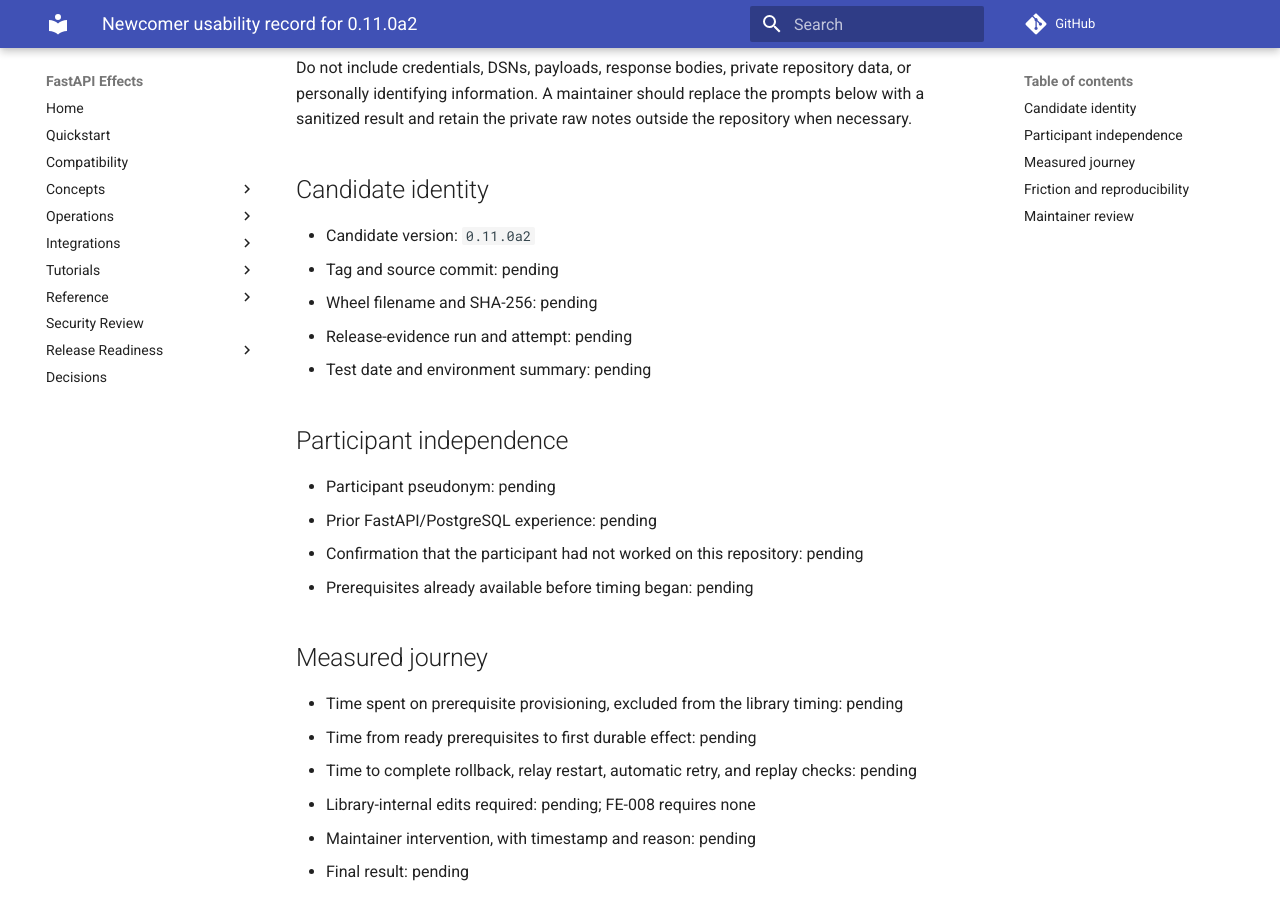
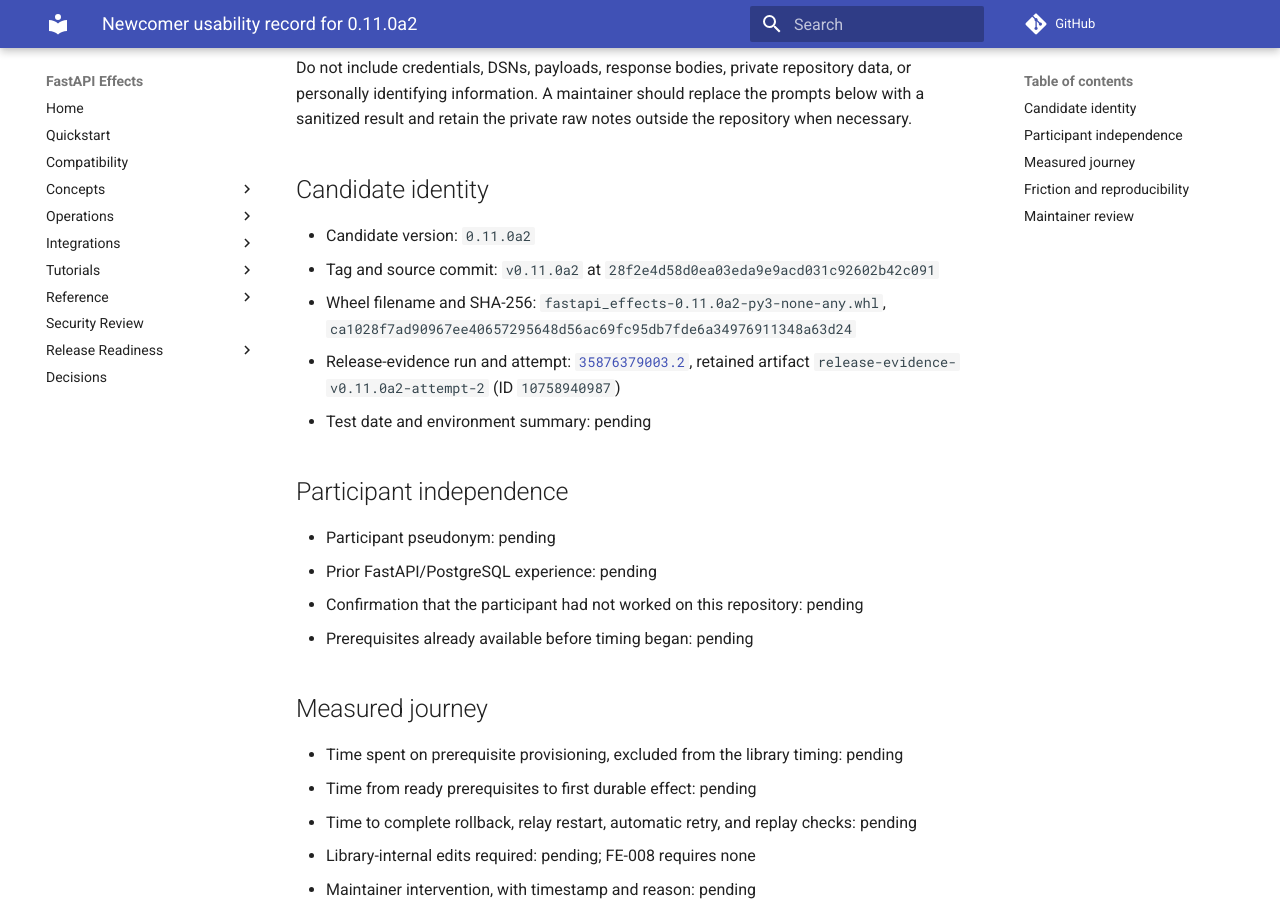
Before and after one commit to zsoltdome/fastapi-effects, an MkDocs documentation site: the page built from docs/planning/newcomer-usability-record.md, in a window 1280 px wide and 900 px high, scrolled down 310 px. Built offline with MkDocs 1.6.1 and Material for MkDocs 9.7.7, drawn with Linux system fonts in a browser that asks for light colours; comment, search, counter and statistics services are not loaded.

Commit message:
Bind newcomer handoff to the candidate artifact (#8)
Binds the FE-008 handoff and removes the pre-handler signal readiness race. Human evidence remains open.

```diff
--- a/docs/planning/newcomer-usability-record.md
+++ b/docs/planning/newcomer-usability-record.md
@@ -16,9 +16,13 @@
 ## Candidate identity
 
 - Candidate version: `0.11.0a2`
-- Tag and source commit: pending
-- Wheel filename and SHA-256: pending
-- Release-evidence run and attempt: pending
+- Tag and source commit: `v0.11.0a2` at
+  `28f2e4d58d0ea03eda9e9acd031c92602b42c091`
+- Wheel filename and SHA-256:
+  `fastapi_effects-0.11.0a2-py3-none-any.whl`,
+  `ca1028f7ad90967ee40657295648d56ac69fc95db7fde6a34976911348a63d24`
+- Release-evidence run and attempt: [`35876379003.2`](https://github.com/zsoltdome/fastapi-effects/actions/runs/35876379003),
+  retained artifact `release-evidence-v0.11.0a2-attempt-2` (ID `10758940987`)
 - Test date and environment summary: pending
 
 ## Participant independence
```
Also changed, not shown: 1 other file.
